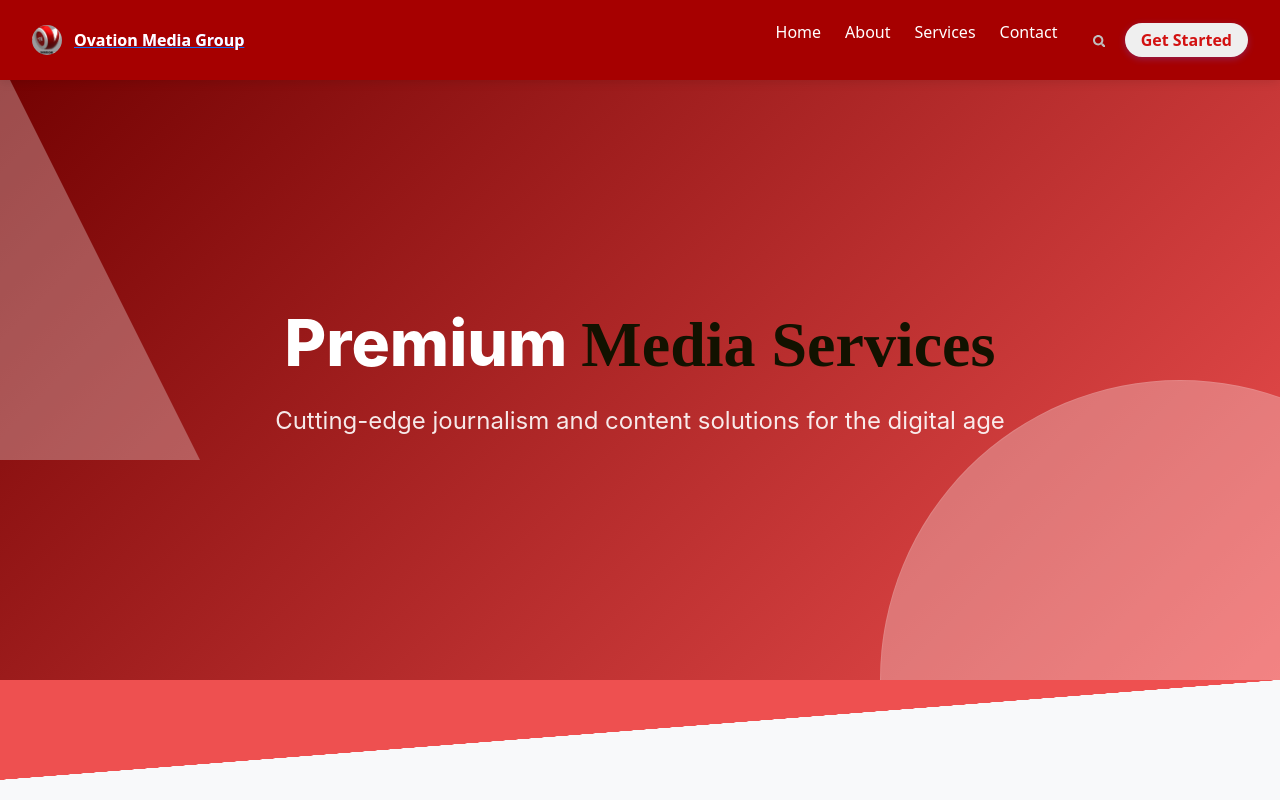
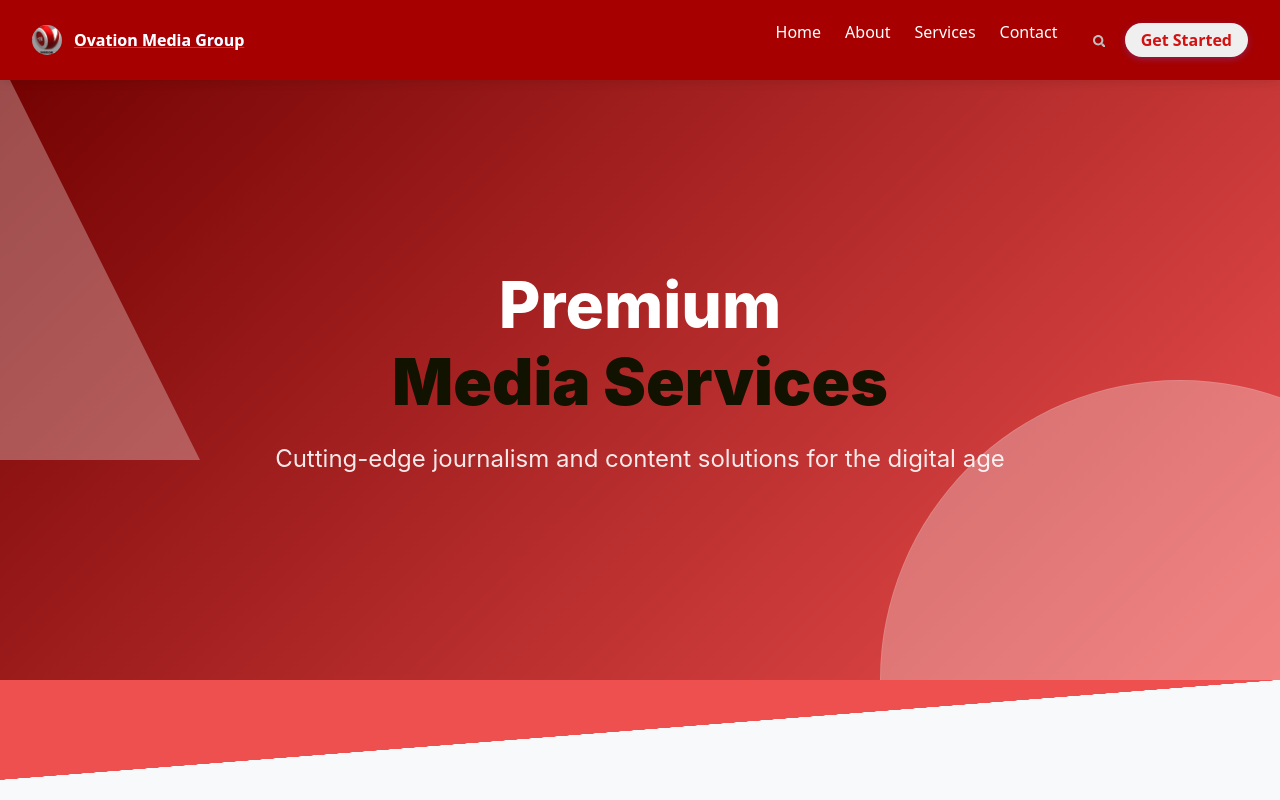
Before and after one commit to Ennyola4/omgApp, a React (Vite) app: page /MediaServices in a window 1280 px wide. Shown: the top 800 px of the page. Built offline with nearby package versions, Linux system fonts and the light colour scheme.

Commit message:
services page updated

```diff
--- a/src/css/aboutus.css
+++ b/src/css/aboutus.css
@@ -46,7 +46,7 @@
 .highlights {
   color: var(--highlight);
   position: relative;
-  font-family: cursive;
+  font-weight: 900;
 }
 
 .highlights::after {
--- a/src/css/media-services.css
+++ b/src/css/media-services.css
@@ -49,7 +49,7 @@
   color: var(--ms-highlights);
   position: relative;
   display: inline-block;
-  font-family: cursive;
+  font-weight: 900;
 }
 
 .ms-highlight::after {
```
